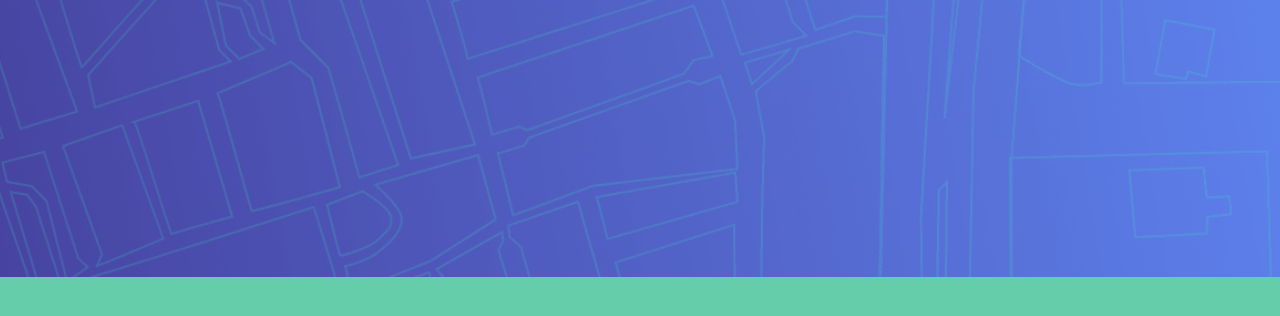
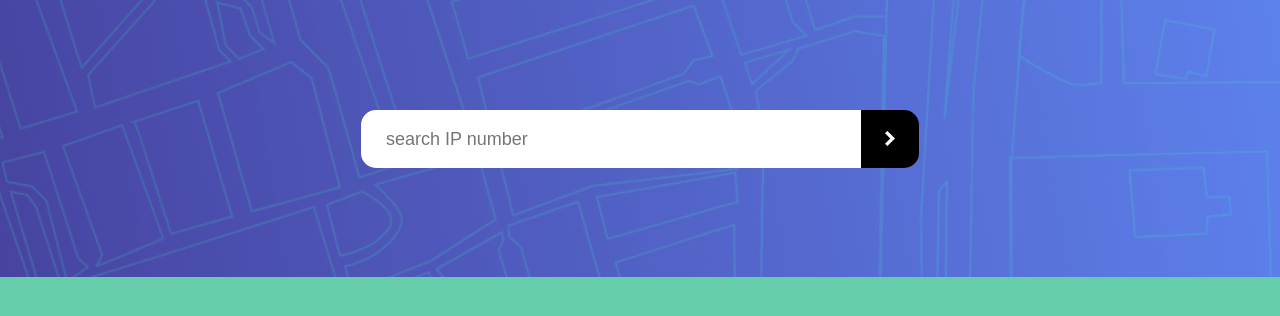
Before and after one commit to mtyszko/ip_tracker, a React (Create React App) app: page / in a window 1280 px wide. Shown: the top 316 px of the page. Built offline with nearby package versions, Linux system fonts and the light colour scheme.

Commit message:
add search
add search components - styles, handle input & context api consumer

```diff
--- a/src/App.js
+++ b/src/App.js
@@ -4,7 +4,7 @@ import Main from 'layouts/Main';
 
 import './App.css';
 
-const GlobalContext = React.createContext();
+export const GlobalContext = React.createContext();
 class App extends React.Component {
   state = {
     input: '',
@@ -16,21 +16,21 @@ class App extends React.Component {
     lng: '',
     tzone: '',
     isp: '',
-  };
-
-  handleInput = (e) => {
-    this.setState = {
-      input: e.target.value,
-    };
-  };
-
-  handleSearch = (e) => {
-    e.preventDefault();
+    handleInput: (e) => {
+      this.setState({
+        input: e.target.value,
+      });
+    },
+    handleSearch: (e) => {
+      e.preventDefault();
+    },
   };
 
   render() {
+    const { handleInput, handleSearch, input } = this.state;
+
     return (
-      <GlobalContext.Provider value={(this.handleInput, this.handleSearch)}>
+      <GlobalContext.Provider value={{ handleInput, handleSearch, input }}>
         <Main />
       </GlobalContext.Provider>
     );
--- /dev/null
+++ b/src/components/search/Search.js
@@ -0,0 +1,73 @@
+import React from 'react';
+import styled, { css } from 'styled-components';
+import PropTypes from 'prop-types';
+
+import { GlobalContext } from 'App';
+import icon from 'assets/icon-arrow.svg';
+
+const Wrapper = styled.section`
+  display: flex;
+  justify-content: center;
+  width: 100%;
+  height: 100%;
+`;
+
+const Form = styled.form`
+  display: flex;
+  justify-content: center;
+  align-self: center;
+  height: 58px;
+`;
+
+const Input = styled.input`
+  display: block;
+  width: clamp(220px, 70vw, 500px);
+  padding: 0 25px;
+  line-height: 58px;
+  font-size: 18px;
+  border: none;
+  outline: none;
+  border-top-left-radius: 15px;
+  border-bottom-left-radius: 15px;
+`;
+
+const Btn = styled.button`
+  width: 58px;
+  height: 58px;
+  border: none;
+  outline: none;
+  background-color: hsl(0, 0%, 0%);
+  background-image: url(${icon});
+  background-size: 20%;
+  background-repeat: no-repeat;
+  background-position: center;
+  border-top-right-radius: 15px;
+  border-bottom-right-radius: 15px;
+  transition: 0.2s;
+  &:hover {
+    background-color: hsl(0, 0%, 25%);
+  }
+`;
+
+const Search = () => (
+  <GlobalContext.Consumer>
+    {({ handleInput, handleSearch, input }) => (
+      <Wrapper>
+        <Form onSubmit={handleSearch}>
+          <Input
+            type='text'
+            name='search'
+            value={input}
+            placeholder='search IP number'
+            onChange={handleInput}
+          />
+          <Btn />
+        </Form>
+      </Wrapper>
+    )}
+  </GlobalContext.Consumer>
+);
+
+Search.propTypes = {};
+
+export default Search;
--- a/src/layouts/Main.js
+++ b/src/layouts/Main.js
@@ -1,6 +1,8 @@
 import React from 'react';
 import styled from 'styled-components';
 import PropTypes from 'prop-types';
+
+import Search from 'components/search/Search';
 
 import bgimg from 'assets/pattern-bg.png';
 
@@ -29,7 +31,9 @@ const MapContainer = styled.section`
 
 const Main = () => (
   <Wrapper>
-    <Header />
+    <Header>
+      <Search />
+    </Header>
     <MapContainer />
   </Wrapper>
 );
```
Also changed, not shown: 1 other file (tests, documents, lock files or other folders).
